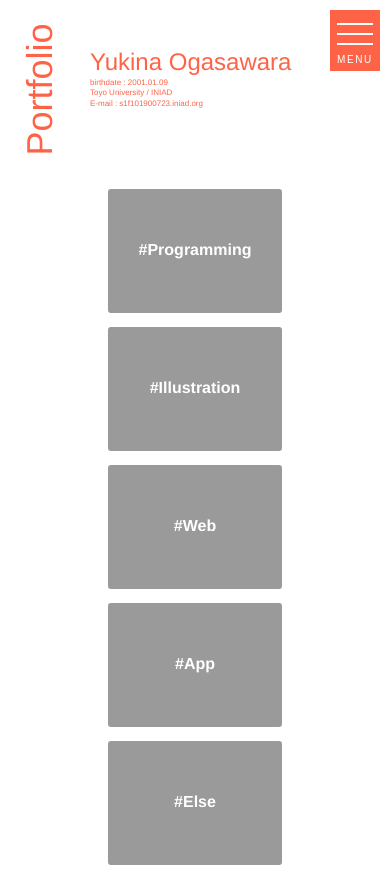
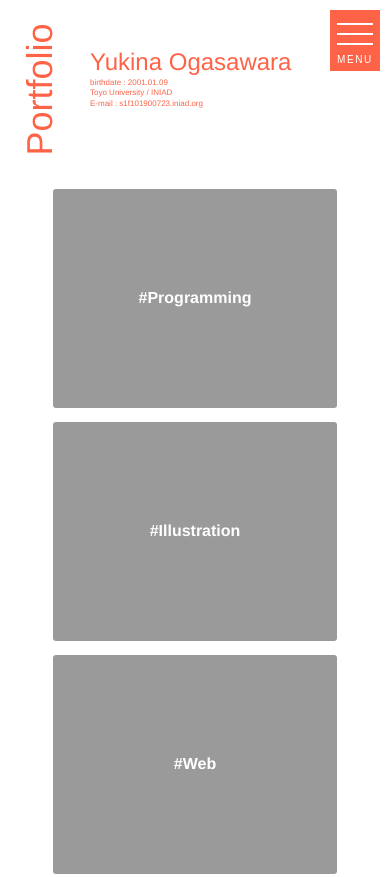
Before and after one commit to s1F101900723/portfolio, a plain HTML site: page indexB.html in a window 390 px wide. Shown: the top 877 px of the page. Drawn offline with nearby package versions, Linux system fonts and the light colour scheme; no server answers; a web font is replaced by a local one.

Commit message:
Update sampleB.css

```diff
--- a/sampleB.css
+++ b/sampleB.css
@@ -195,6 +195,7 @@
 
 
 
+
 .btn{
   width:200px;
 
@@ -370,3 +371,67 @@
       text-decoration: none;
       color: #fff;
     }
+    @media screen and (max-width:479.9px) {
+      .btn{
+        width:100%;
+
+        /*font-family: 'HGP行書体',cursive;*/
+
+      }
+      .btn a{
+
+        display:block;
+        text-decoration: none;
+
+        color:#fff;
+        text-align:center;
+        /*border:5px solid #ffffff;*/
+        padding: 25vw 0px;
+        font-size:16px;
+        font-weight:bold;
+        border-radius:3px;
+        background-size: contain;
+        background-repeat: no-repeat;
+        transition: all 0.5s ease;
+      }
+      .btn a:hover{
+
+        margin-left:0px;
+        margin-top:0px;
+        /*border:5px solid #FFFFFF;*/
+        box-shadow:none;
+
+        color:#FFFFFF;
+      }
+      .title{
+        width:100%;
+      }
+      .title a{
+
+        background-color: #38383881;
+        display:block;
+        text-decoration: none;
+
+        color:#fff;
+        text-align:center;
+        /*border:5px solid #ffffff;*/
+        padding: 25vw 0px;
+        font-size:16px;
+        font-weight:bold;
+        border-radius:3px;
+        background-size: contain;
+        background-repeat: no-repeat;
+        transition: all 0.5s ease;
+
+      }
+      .title a:hover{
+
+        margin-left:0px;
+        margin-top:0px;
+        /*border:5px solid #FFFFFF;*/
+        box-shadow:none;
+        background-color:rgba(255, 99, 71, 0.6);
+        color:#FFFFFF;
+      }
+
+    }
```
